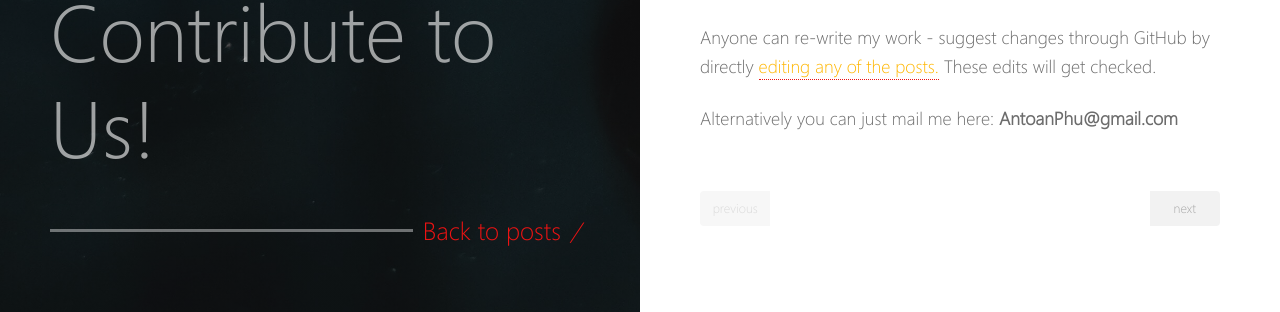
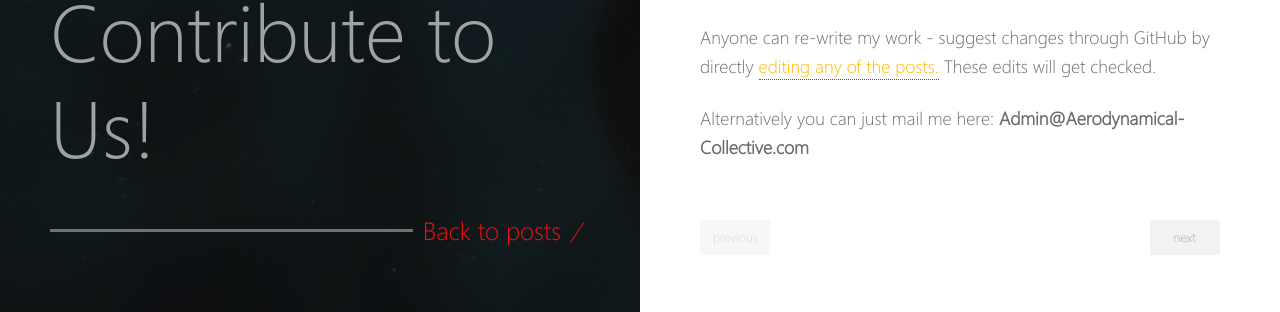
Before and after one commit to EXYZED/AerodynamicalCollective, a Jekyll site: the page built from _posts/2019-07-11-Site-Donations.md, in a window 1280 px wide. Shown: the part 1393-1705 px from the top of the page. Built offline with Jekyll 4.4.1, drawn with Linux system fonts in a browser that asks for light colours.

Commit message:
Use business mail now

```diff
--- a/_posts/2019-07-11-Site-Donations.md
+++ b/_posts/2019-07-11-Site-Donations.md
@@ -39,4 +39,4 @@ I made this website as a hobby- most of the things I write tend to be true based
 Anyone can re-write my work - suggest changes through GitHub by directly [editing any of the posts.](https://github.com/EXYZED/AerodynamicalCollective/tree/gh-pages/_posts) These edits will get checked.
 
 Alternatively you can just mail me here:
-**AntoanPhu@gmail.com**
+**Admin@Aerodynamical-Collective.com**
```
